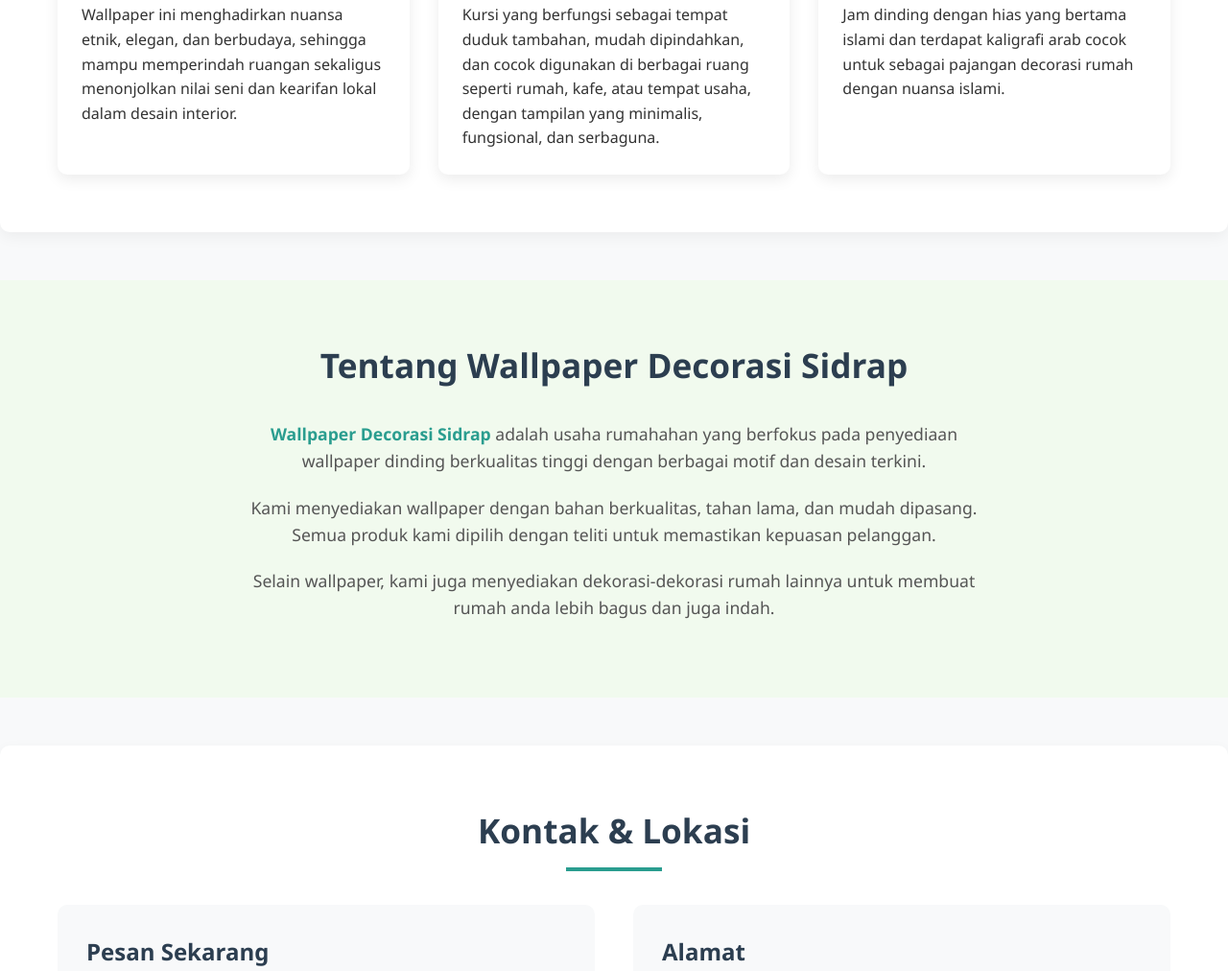
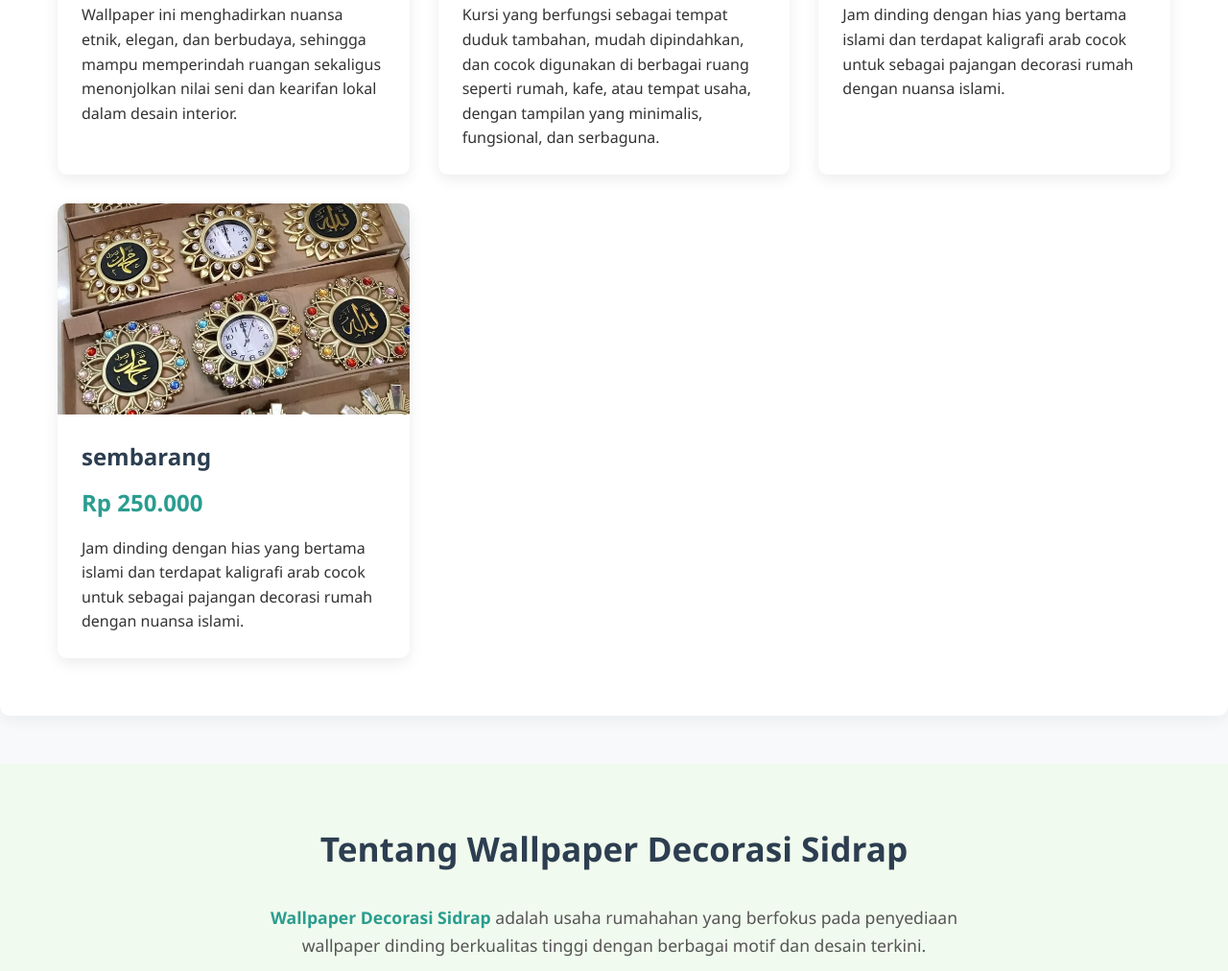
Before and after one commit to WallpaperDecorasi/wallpaper, a plain HTML site: page index.html in a window 1280 px wide. Shown: the part 1785-2797 px from the top of the page at 96% size. Drawn offline with Linux system fonts and the light colour scheme.

Commit message:
commit ke 3

```diff
--- a/index.html
+++ b/index.html
@@ -512,6 +512,16 @@
                         <p>Jam dinding dengan hias yang bertama islami dan terdapat kaligrafi arab cocok untuk sebagai pajangan decorasi rumah dengan nuansa islami.</p>
                     </div>
                 </div>
+
+                <div class="product-card">
+                    <div class="product-img wallpaper6"></div>
+                    <div class="product-content">
+                        <h3>sembarang</h3>
+                        <div class="product-price">Rp 250.000</div>
+                        <p>Jam dinding dengan hias yang bertama islami dan terdapat kaligrafi arab cocok untuk sebagai pajangan decorasi rumah dengan nuansa islami.</p>
+                    </div>
+                </div>
+
             </div>
         </div>
     </section>
```
